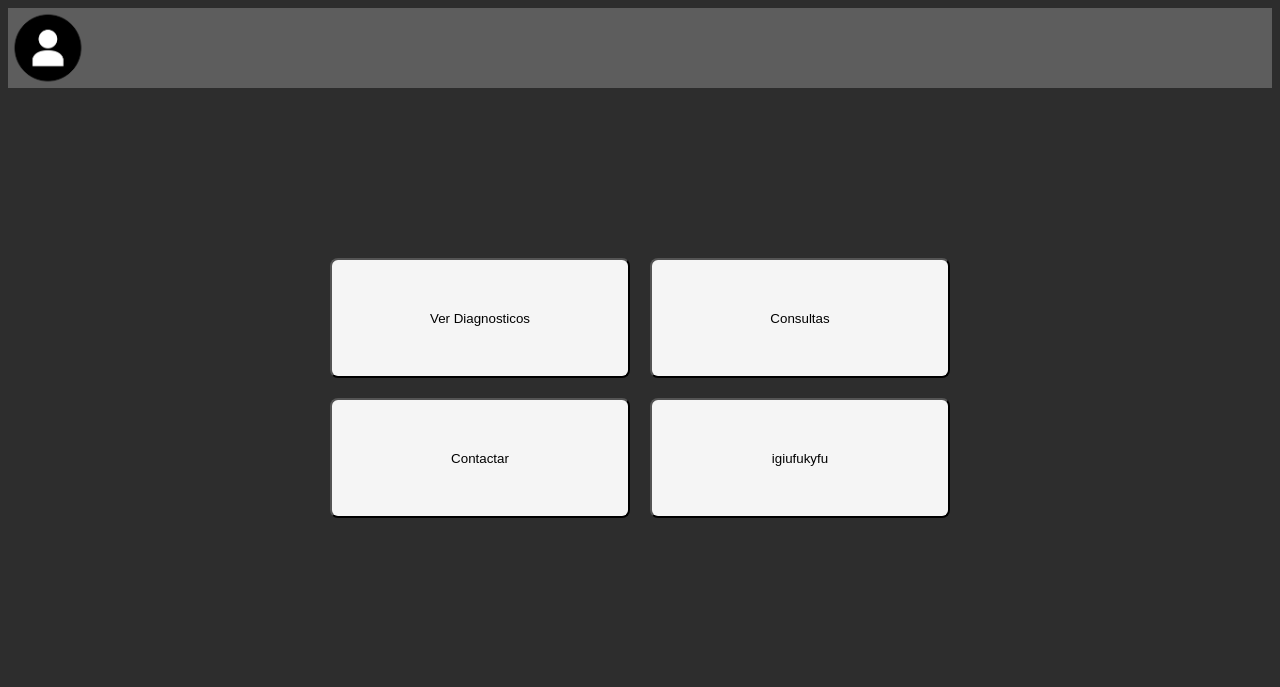
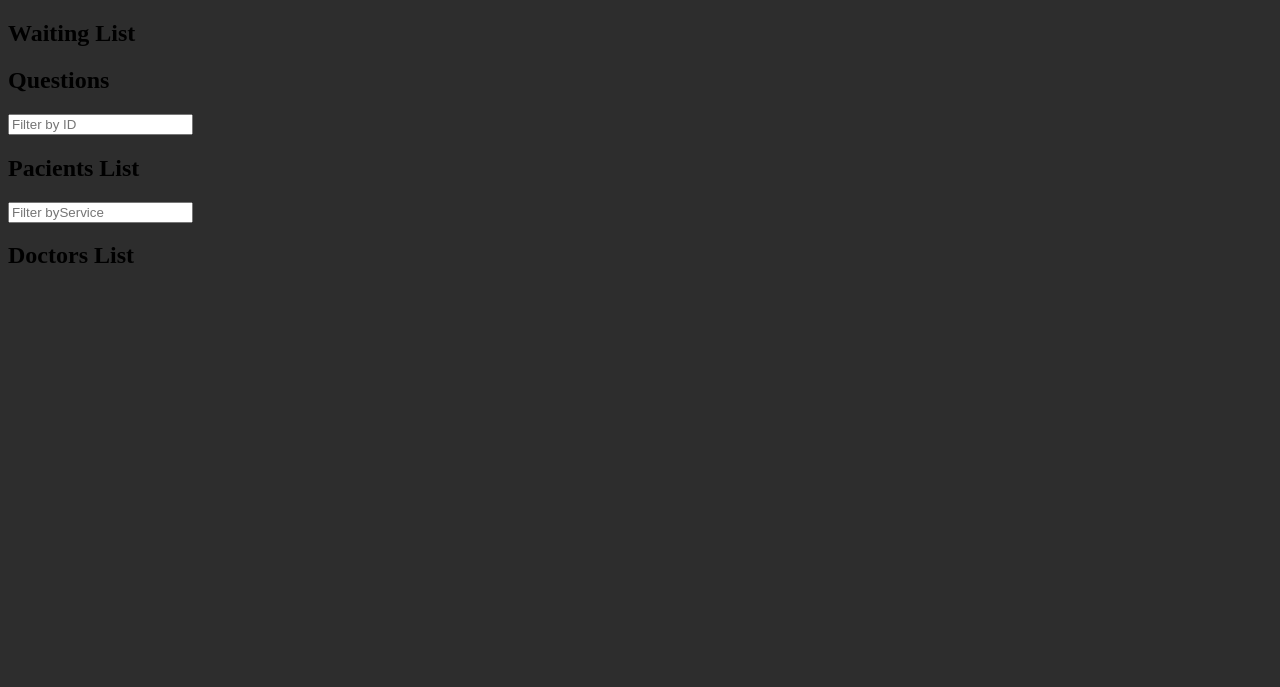
Before and after one commit to ThiagoVMarcon/CPD, a Flask app: template templates/bdccIndex.html in a window 1280 px wide. Shown: the top 687 px of the page. Run offline with Flask 3, Linux system fonts and the light colour scheme; the template is opened without the code that fills it, so the values that code supplies are empty; parts of the project's set-up code (start-up, migrations or seed data) failed here and were passed over.

Commit message:
Update bdccIndex.html

```diff
--- a/templates/bdccIndex.html
+++ b/templates/bdccIndex.html
@@ -1,27 +1,93 @@
 <!DOCTYPE html>
 <html lang="en">
+
 <head>
     <meta charset="UTF-8">
     <meta name="viewport" content="width=device-width, initial-scale=1.0">
-    <link rel="stylesheet" href="Styles/bdccStyle.css">
+    <link rel="stylesheet" href="{{ url_for('static', filename='css/bdccStyle.css') }}">
+    <title>Hospital Dashboard</title>
 </head>
+
 <body>
-   <section class="top">
-        <div class="default">
-            <img src="Images\Default-Profile-Picture-Download-PNG-Image.png" class="defaultImage">
+    <div class="main-container">
+        <!-- Lista de Espera -->
+        <div class="panel waiting-list">
+            <h2>Waiting List</h2>
+            <ul id="waitingList">
+                {% for patient in waiting_list %}
+                <li>
+                    Paciente ID: {{ patient.SUBJECT_ID }}
+                    <br>
+                    <small>Tempo de espera: {{ patient.WAITING }} horas</small>
+                </li>
+                {% endfor %}
+            </ul>
         </div>
-        <div class="default">
 
+        <!-- Questions Panel -->
+        <div class="panel questions">
+            <h2>Questions</h2>
+            <ul id="questionsList">
+                {% for question in questions %}
+                <li>
+                    Paciente: {{ question.PATIENT }}
+                    <br>
+                    <small>{{ question.QUESTION }}</small>
+                    <br>
+                    <small class="timestamp">{{ question.TIME_MESSAGE.strftime('%d/%m/%Y %H:%M') }}</small>
+                </li>
+                {% endfor %}
+            </ul>
         </div>
-    </section>
-  <Section class="middleSection">
-    <div class="centerDiv">
-        <button class= "mainButtons">Ver Diagnosticos</button>
-        <button class= "mainButtons">Consultas</button>
-        <button class= "mainButtons">Contactar</button>
-        <button class= "mainButtons">igiufukyfu</button>
+
+        <!-- Lista de Pacientes -->
+        <div class="panel details">
+            <input type="text" id="filterInput" placeholder="Filter by ID">
+            <h2>Pacients List</h2>
+            <ul id="IDList">
+                {% for patient in patients %}
+                <li>ID: {{ patient.subject_id }}</li>
+                {% endfor %}
+            </ul>
+        </div>
+
+        <!-- Lista de Médicos -->
+        <div class="panel details">
+            <input type="text" id="doctorFilterInput" placeholder="Filter byService">
+            <h2>Doctors List</h2>
+            <ul id="doctorList">
+                {% for doctor in doctors %}
+                <li>ID: {{ doctor.CURR_SERVICE }}</li>
+                {% endfor %}
+            </ul>
+        </div>
     </div>
 
-  </Section>
+    <script>
+        // Função genérica de filtro
+        function setupFilter(inputId, listId) {
+            document.getElementById(inputId).addEventListener('keyup', function() {
+                var filter = this.value.toLowerCase();
+                var list = document.getElementById(listId);
+                var items = list.getElementsByTagName('li');
+
+                for (var i = 0; i < items.length; i++) {
+                    var text = items[i].textContent || items[i].innerText;
+                    if (text.toLowerCase().indexOf(filter) > -1) {
+                        items[i].style.display = '';
+                    } else {
+                        items[i].style.display = 'none';
+                    }
+                }
+            });
+        }
+
+        // Configurar filtros para todas as listas
+        setupFilter('filterInput', 'IDList');
+        setupFilter('doctorFilterInput', 'doctorList');
+        setupFilter('waitingFilterInput', 'waitingList');
+        setupFilter('questionsFilterInput', 'questionsList');
+    </script>
 </body>
+
 </html>
```
